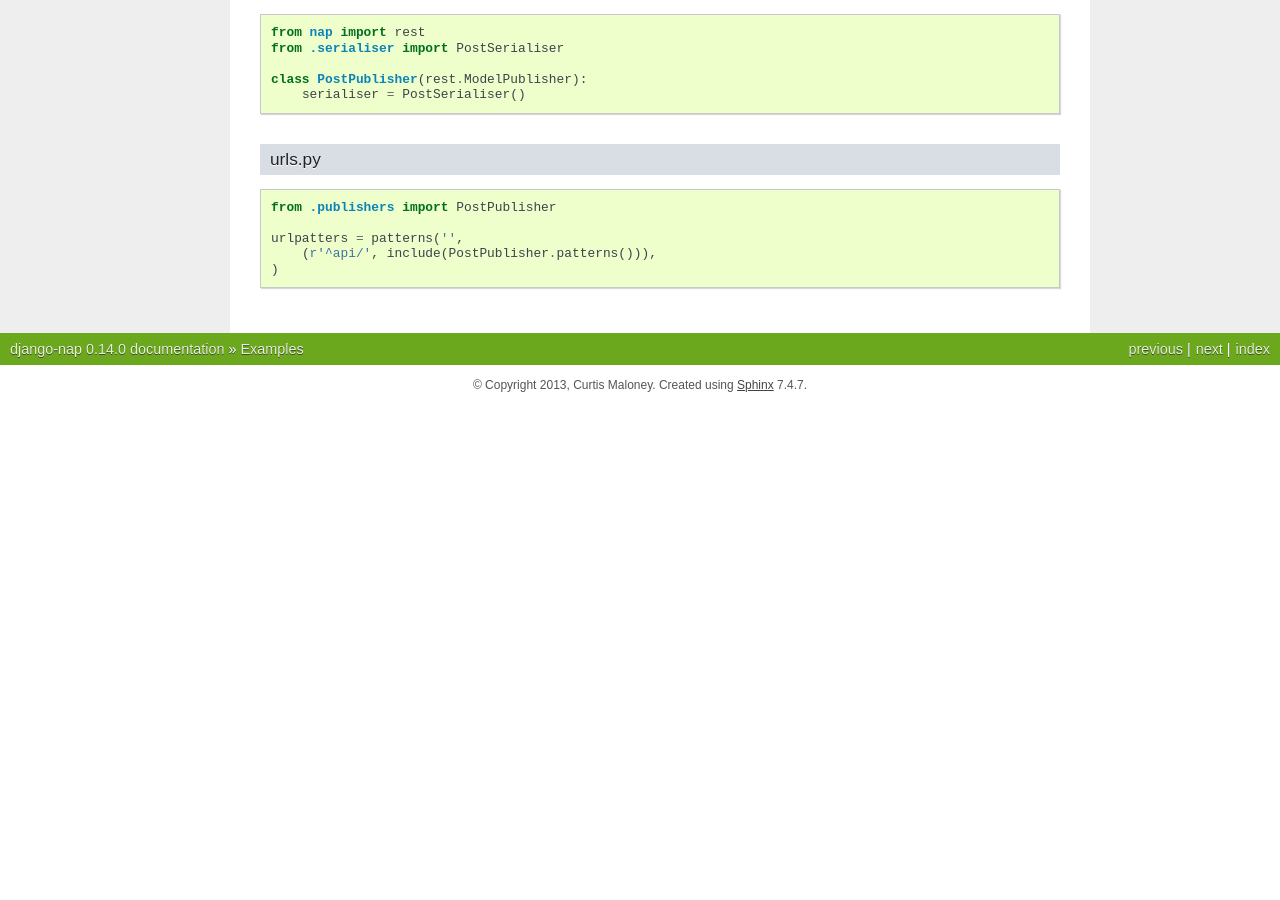
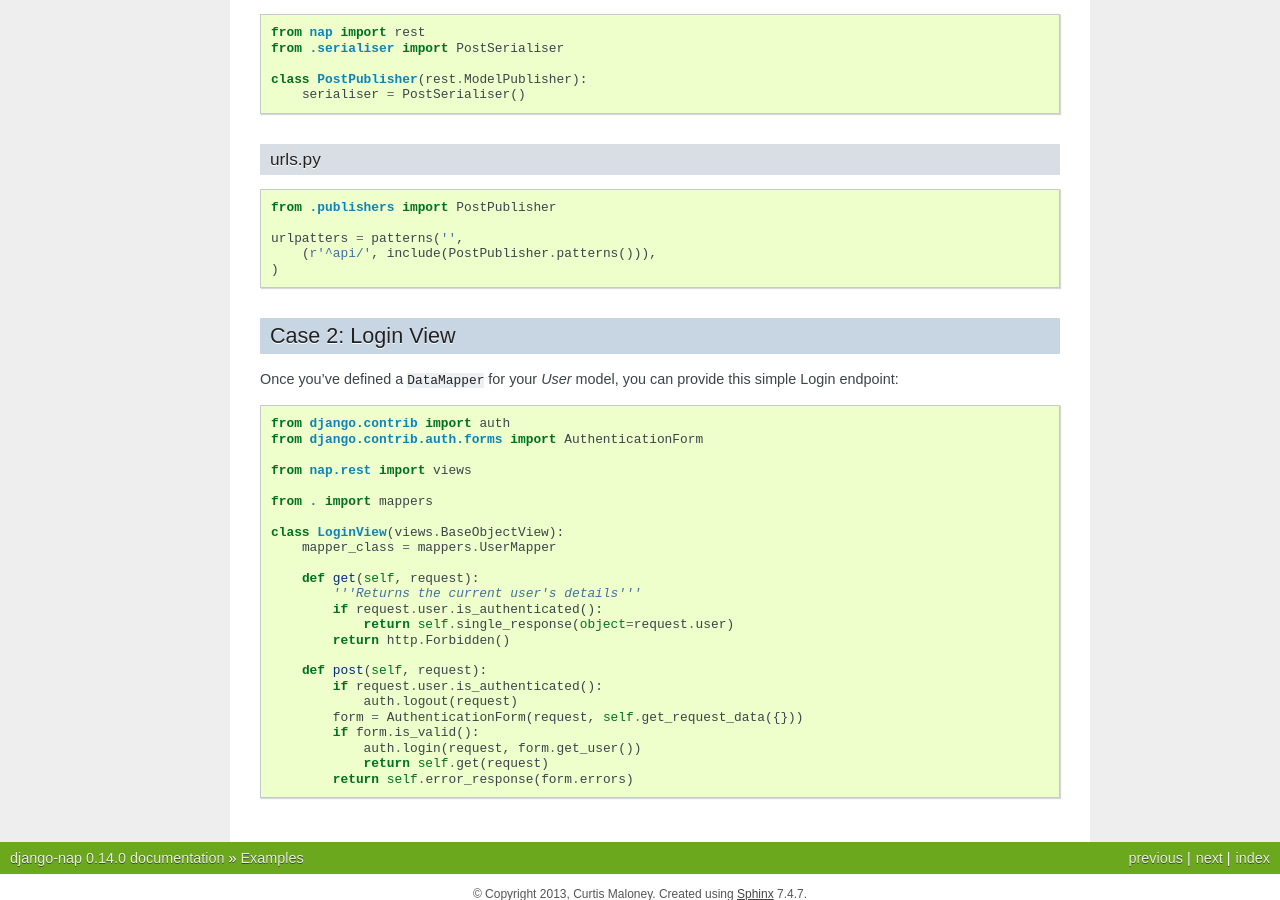
Before and after one commit to funkybob/django-nap, a Sphinx documentation site: the page built from docs/examples.rst, in a window 1280 px wide and 900 px high, scrolled down 777 px. Built offline with Sphinx 7.4.7, drawn with Linux system fonts in a browser that asks for light colours; pages that are not in the unit, such as notebooks, are missing from menus; before the commit the page ends 1182 px from its top, so only the background shows below that.

Commit message:
Add Login view example

```diff
--- a/docs/examples.rst
+++ b/docs/examples.rst
@@ -63,3 +63,37 @@ urls.py
     urlpatters = patterns('',
         (r'^api/', include(PostPublisher.patterns())),
     )
+
+
+Case 2: Login View
+==================
+
+Once you've defined a ``DataMapper`` for your `User` model, you can provide
+this simple Login endpoint:
+
+.. code-block:: python
+
+    from django.contrib import auth
+    from django.contrib.auth.forms import AuthenticationForm
+
+    from nap.rest import views
+
+    from . import mappers
+
+    class LoginView(views.BaseObjectView):
+        mapper_class = mappers.UserMapper
+
+        def get(self, request):
+            '''Returns the current user's details'''
+            if request.user.is_authenticated():
+                return self.single_response(object=request.user)
+            return http.Forbidden()
+
+        def post(self, request):
+            if request.user.is_authenticated():
+                auth.logout(request)
+            form = AuthenticationForm(request, self.get_request_data({}))
+            if form.is_valid():
+                auth.login(request, form.get_user())
+                return self.get(request)
+            return self.error_response(form.errors)
```
